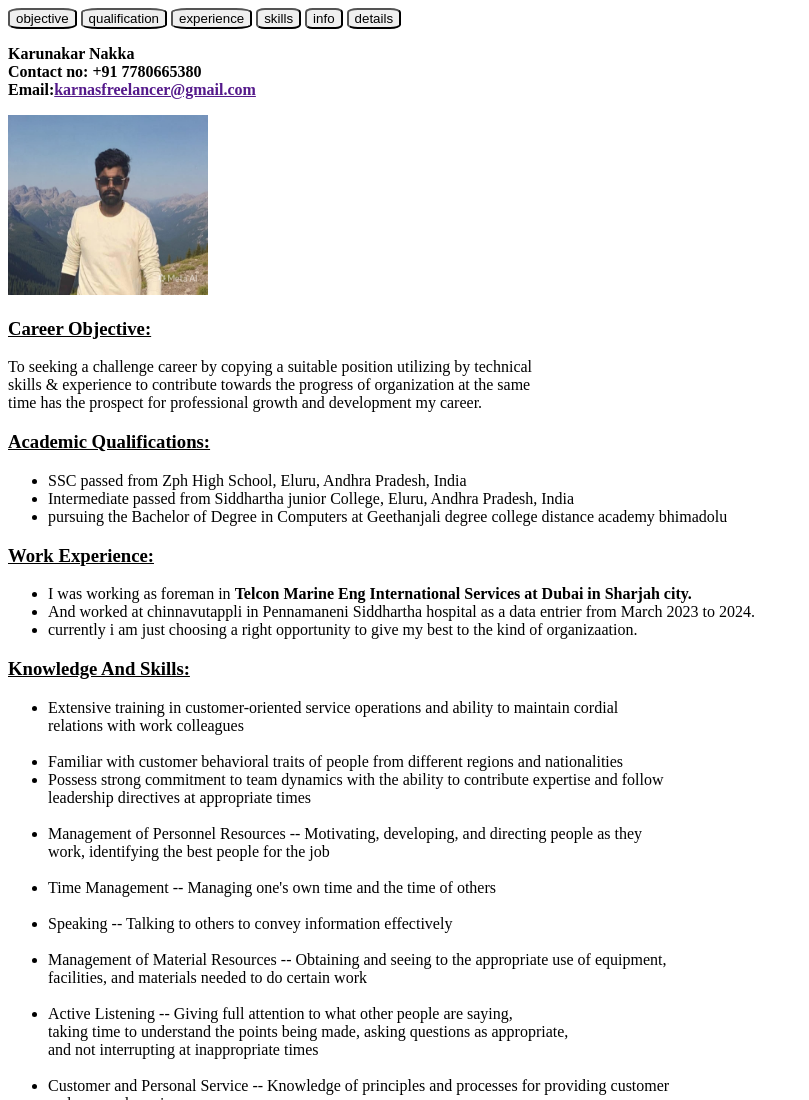
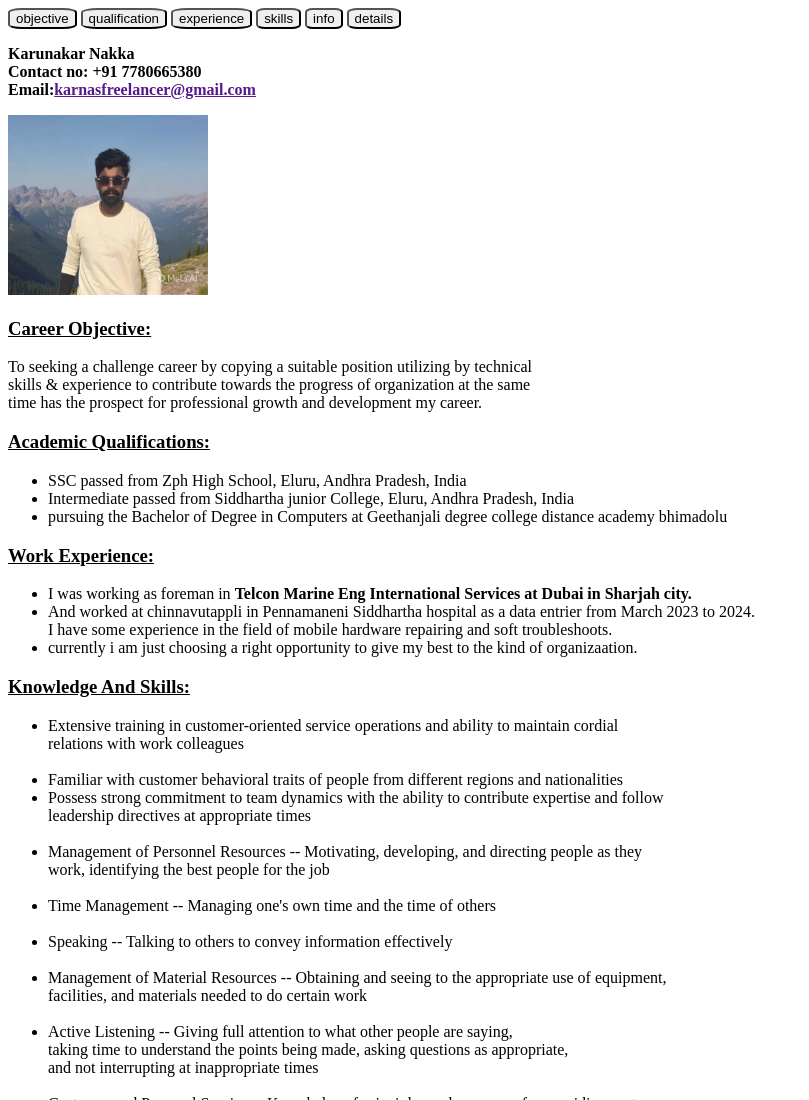
Before and after one commit to karnagk/my-cv-web, a plain HTML site: page index.html in a window 1280 px wide. Shown: the top 1100 px of the page, without its empty margins (0-809 px from the left). Drawn offline with Linux system fonts and the light colour scheme.

Commit message:
little update

```diff
--- a/index.html
+++ b/index.html
@@ -78,7 +78,7 @@ time has the prospect for professional growth and development my career.
             <Ul>
                    <li>I was working as foreman in <strong>Telcon Marine Eng International Services at Dubai in Sharjah city.</strong></li>
                    <li>And worked at chinnavutappli in Pennamaneni Siddhartha hospital as a data entrier from March 2023 to 2024.</li>
-                   </li>
+                   </li>I have some experience in the field of mobile hardware repairing and soft troubleshoots. </li>
                    <li>currently i am just choosing a right opportunity to give my best to the kind of organizaation.</li>
             </Ul>
         </p>
```
